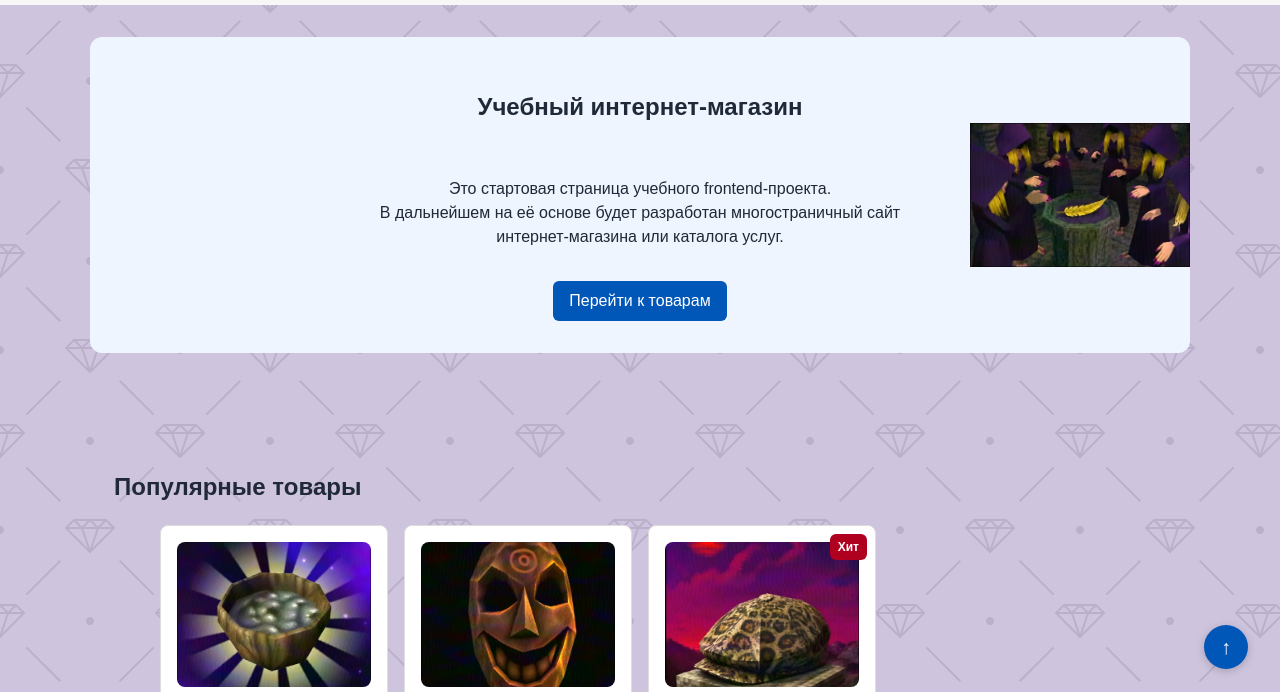
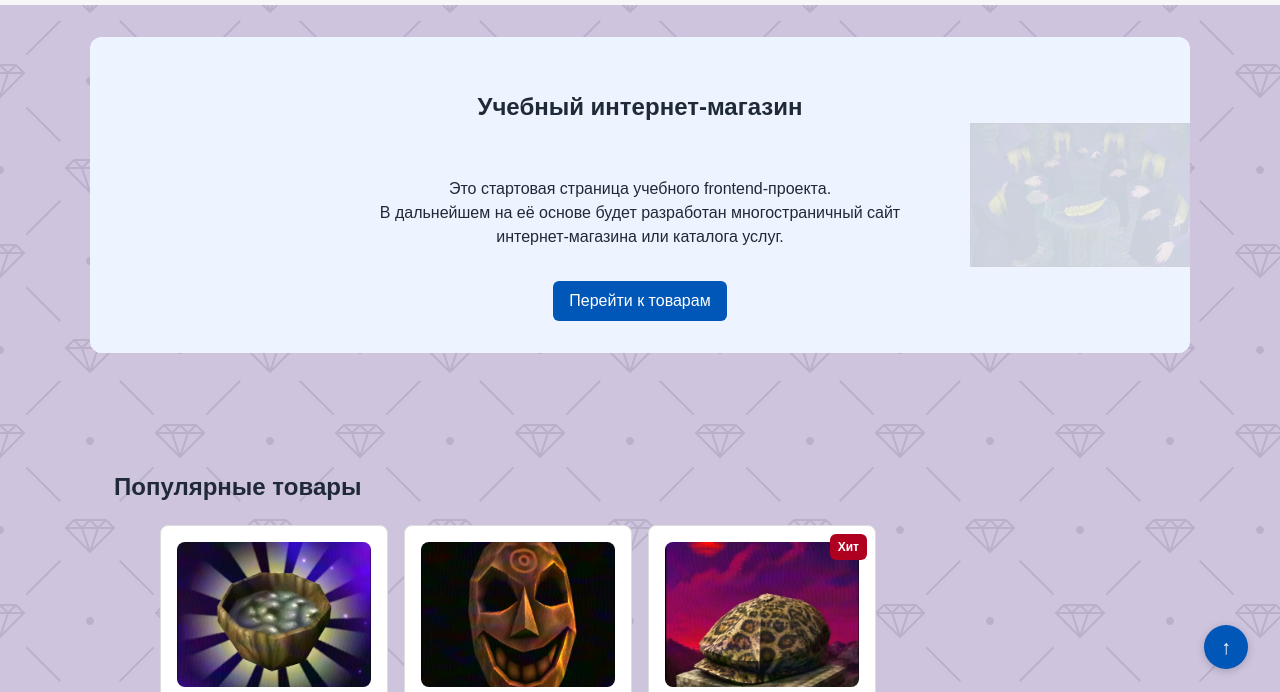
Before and after one commit to resdvwxv/kr4-js-shop, a plain HTML site: page index.html in a window 1280 px wide. Shown: the part 99-791 px from the top of the page. Drawn offline with Linux system fonts and the light colour scheme.

Commit message:
КР4: фон witches.webp виден на Hero-секции
- css/style.css: .hero__overlay — полупрозрачный фон rgba(238,245,255,0.85),
  position absolute, pointer-events none
- css/style.css: .hero__content — position relative, z-index 1

```diff
--- a/css/style.css
+++ b/css/style.css
@@ -214,6 +214,20 @@ main {
   background-position: right center;
   background-size: 220px auto;
   border-radius: var(--radius-lg);
+  position: relative;
+}
+
+.hero__overlay {
+  position: absolute;
+  inset: 0;
+  background: rgba(238, 245, 255, 0.85);
+  border-radius: inherit;
+  pointer-events: none;
+}
+
+.hero__content {
+  position: relative;
+  z-index: 1;
 }
 
 /* --- Секции (section) --- */
```
